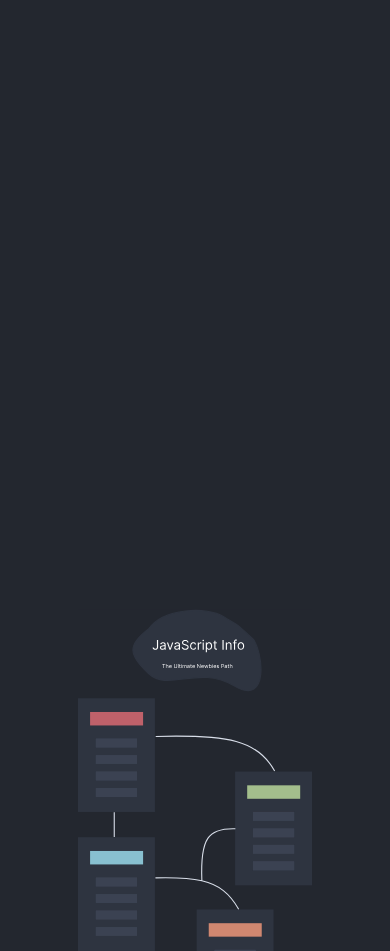
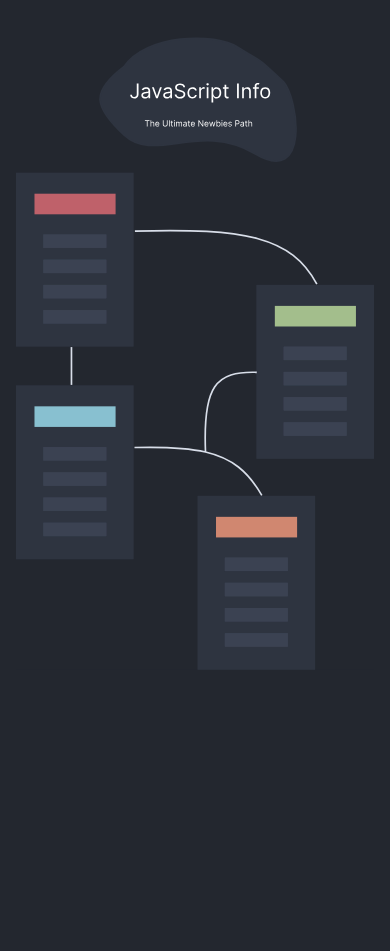
Before and after one commit to nyxtales0x0/js-info-main-page, a plain HTML site: page index.html in a window 390 px wide. Shown: the top 951 px of the page. After the commit the page ends 844 px from the top, so only its background shows below. Drawn offline with Linux system fonts and the light colour scheme.

Commit message:
added media query for phones

```diff
--- a/src/style.css
+++ b/src/style.css
@@ -25,3 +25,16 @@
 svg {
     width: 60%;
 }
+
+@media (max-width: 900px) {
+
+    body {
+        padding: 1rem;
+    }
+
+    svg {
+        max-height: 80vh;
+        width: 100%;
+    }
+
+}
```
